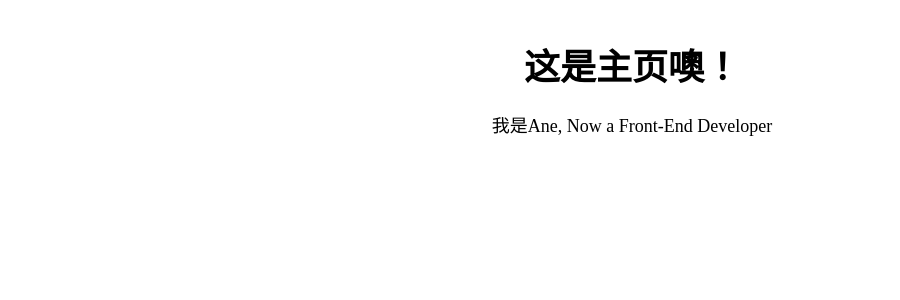
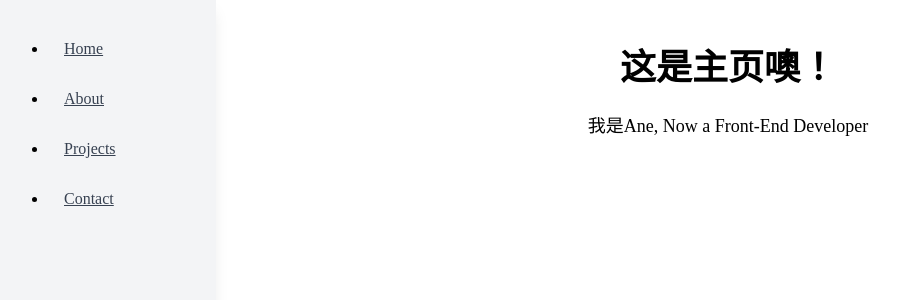
Before and after one commit to Sruo4/hiane, a React (Vite) app: page / in a window 1280 px wide. Shown: the top 300 px of the page, without its empty margins (8-908 px from the left). Built offline with nearby package versions, Linux system fonts and the light colour scheme.

Commit message:
feat: add basic sidebar

```diff
--- /dev/null
+++ b/src/components/SideBar.tsx
@@ -0,0 +1,23 @@
+const SideBar = () => {
+  const barItems = [
+    { id: 1, text: 'Home', url: '/' },
+    { id: 2, text: 'About', url: '/about' },
+    { id: 3, text: 'Projects', url: '/projects' },
+    { id: 4, text: 'Contact', url: '/contact' },
+  ]
+  return (
+    <div className="fixed left-0 top-0 h-full w-48 bg-gray-100 p-4 shadow-lg">
+      <ul className="space-y-4">
+        {barItems.map((item) => (
+          <li key={item.id} className="hover:bg-gray-200 rounded-lg transition-colors">
+            <a href={item.url} className="block px-4 py-2 text-gray-700 hover:text-gray-900">
+              {item.text}
+            </a>
+          </li>
+        ))}
+      </ul>
+    </div>
+  )
+}
+
+export default SideBar
--- a/src/pages/HomePage.tsx
+++ b/src/pages/HomePage.tsx
@@ -1,8 +1,12 @@
+import SideBar from '../components/SideBar'
 export default function HomePage() {
   return (
-    <div className="text-center p-4">
-      <h1 className="text-4xl font-bold">这是主页噢！</h1>
-      <p className="mt-2 text-lg">我是Ane, Now a Front-End Developer</p>
-    </div>
+    <>
+      <SideBar />
+      <div className="ml-48 text-center p-4">
+        <h1 className="text-4xl font-bold">这是主页噢！</h1>
+        <p className="mt-2 text-lg">我是Ane, Now a Front-End Developer</p>
+      </div>
+    </>
   )
 }
```
